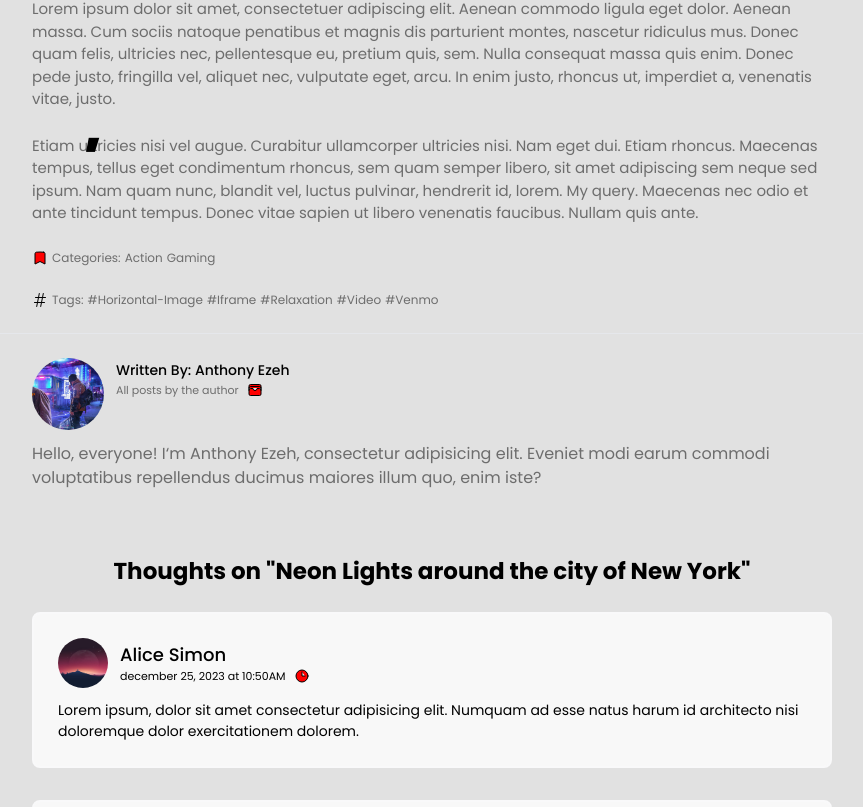
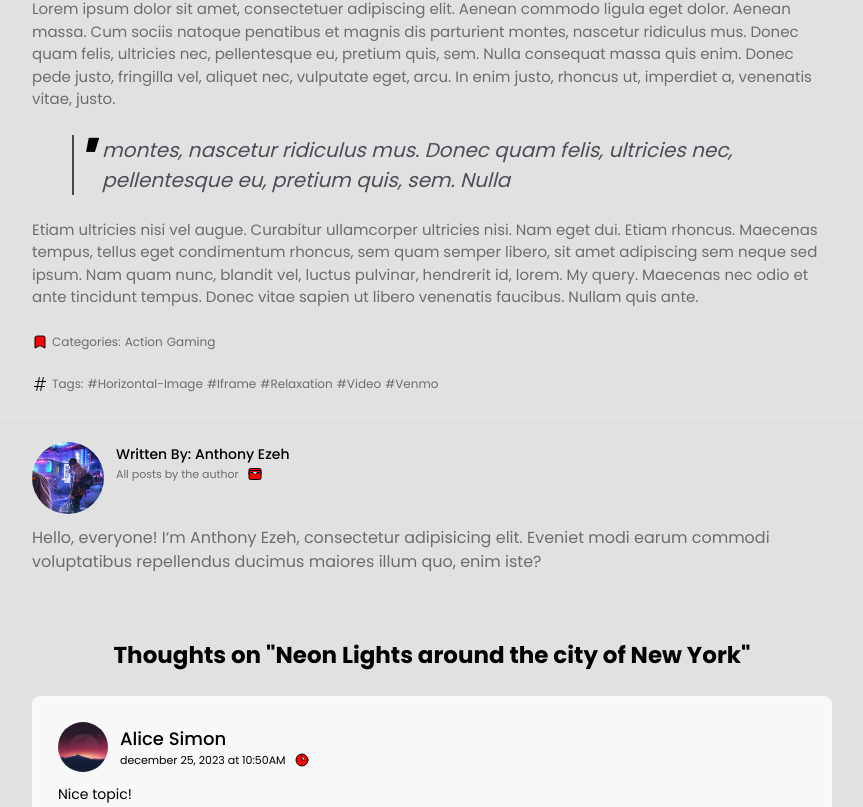
Before and after one commit to TheMoeEntity/devblog, a Next.js app: page /post in a window 1280 px wide. Shown: the part 2237-3044 px from the top of the page, without its empty margins (208-1071 px from the left). Built offline with nearby package versions, Linux system fonts and the light colour scheme.

Commit message:
framer motion

```diff
--- a/package.json
+++ b/package.json
@@ -14,6 +14,7 @@
   "dependencies": {
     "@types/react-slick": "^0.23.13",
     "bootstrap-icons": "^1.11.3",
+    "framer-motion": "^11.2.10",
     "next": "14.1.0",
     "next-themes": "^0.3.0",
     "react": "^18",
--- a/src/app/post/components/Comment.tsx
+++ b/src/app/post/components/Comment.tsx
@@ -2,37 +2,59 @@ import { type Comments } from "@/components/types";
 import Image from "next/image";
 import React, { type ReactElement } from "react";
 import { Clock } from "./svg";
+import { motion } from "framer-motion";
 
 const CommentComp = ({ comment }: { comment: Comments }): ReactElement => {
   return (
-    <div className="space-y-3 rounded-lg border-[2px] border-[#F9F9FA] p-4 lg:p-6 bg-lightTwo dark:bg-darkTwo ">
-      <header className="flex w-full space-x-3 items-center ">
-        <div className="h-[50px] w-[50px] relative rounded-full overflow-hidden dark:text-white ">
+    <motion.div
+      initial={{ opacity: 0, x: -50 }}
+      whileInView={{ opacity: 1, x: 0,  }}
+      className="space-y-3 rounded-lg  border-[2px] border-[#F9F9FA] p-4 lg:p-6 bg-lightTwo dark:bg-darkTwo "
+    >
+      <header className="flex w-full space-x-3 items-center">
+        <motion.div
+          className="h-[50px] w-[50px] relative rounded-full overflow-hidden dark:text-white"
+          initial={{ scale: 1.5 }}
+          whileInView={{ scale: 1 }}
+          transition={{ duration: 0.5 }}
+        >
           <Image
             layout="fill"
-            className="transition transform hover:scale-150 duration-300"
+            className="transition-transform duration-300"
             objectFit="cover"
             alt="img"
             src={"/moonlight.jpg"}
           />
-        </div>
-        <div className=" flex flex-col justify-center text-start dark:text-white text-black ">
-          <span className="text-[18px] capitalize   font-[500] ">
+        </motion.div>
+        <div className="flex flex-col justify-center text-start dark:text-white text-black">
+          <motion.span
+            className="text-[18px] capitalize font-[500]"
+            initial={{ x: 50 }}
+            whileInView={{ x: 0 }}
+            transition={{ duration: 0.5, delay: 0.25 }}
+          >
             {comment.username}
-          </span>
-          <p className="flex font-[400]  space-x-2 text-[11px] ">
+          </motion.span>
+          <motion.p
+            className="flex font-[400] space-x-2 text-[11px]"
+            initial={{ y: 50 }}
+            whileInView={{ y: 0 }}
+            transition={{ duration: 0.5 }}
+          >
             <span>{comment.date}</span> <Clock />
-          </p>
+          </motion.p>
         </div>
       </header>
 
-      <p className="w-full text-[14px] dark:text-[#d1d1d1] text-black font-[400] text-start ">
-        {/* {comment.comment} */}
-        Lorem ipsum, dolor sit amet consectetur adipisicing elit. Numquam ad
-        esse natus harum id architecto nisi doloremque dolor exercitationem
-        dolorem.
-      </p>
-    </div>
+      <motion.p
+        className="w-full text-[14px] dark:text-[#d1d1d1] text-black font-[400] text-start overflow-hidden"
+        initial={{ y: 50, opacity: 0 }}
+        whileInView={{ y: 0, opacity: 1 }}
+        transition={{ duration: 0.5, delay: 1  }}
+      >
+        {comment.comment}
+      </motion.p>
+    </motion.div>
   );
 };
 
--- a/src/app/post/components/Paragraph.tsx
+++ b/src/app/post/components/Paragraph.tsx
@@ -2,6 +2,7 @@
 import { Paragraph as ParagraphType } from "@/components/types";
 import Image from "next/image";
 import React from "react";
+import { motion } from "framer-motion";
 
 interface ParagraphProps {
   data: ParagraphType;
@@ -16,7 +17,6 @@ const Paragraph: React.FC<ParagraphProps> = ({ data }) => {
       <div className="space-y-6 mx-auto">
         {data.image && (
           <div className="relative max-w-[1000px] w-full h-[250px] lg:h-[666px] rounded-lg overflow-hidden mx-auto">
-
             <Image
               src={data.image}
               alt="paragraph"
@@ -28,24 +28,46 @@ const Paragraph: React.FC<ParagraphProps> = ({ data }) => {
           </div>
         )}
 
-        <h3 className="text-[15px] lg:max-w-[800px] mx-auto">{data.text}</h3>
+        <motion.h3
+          initial={{ opacity: 0, y: -60 }}
+          transition={{ duration: 0.5 }}
+          viewport={{ once: false }}
+          whileInView={{ opacity: 1, y: 0 }}
+          className="text-[15px] lg:max-w-[800px] mx-auto"
+        >
+          {data.text}
+        </motion.h3>
 
         {/* Caption */}
         <div>
-          <h5 className="border-l-[2px] border-darkThree dark:border-lightThree lg:max-w-[720px] mx-auto pl-6 italic text-[20px] dark:text-[#a2a2ac] text-[#4e4d58] relative">
-            <span
-              className="absolute top-0 left-0 text-6xl font-black text-[#6e6e6e42]"
-              style={{ color: color || "#000" }}
+          {data.caption && (
+            <motion.h5
+              initial={{ opacity: 0, y: -40 }}
+              whileInView={{ opacity: 1, y: 0 }}
+              transition={{ duration: 0.5 }}
+              viewport={{ once: false }}
+              className="border-l-[2px] border-darkThree dark:border-lightThree lg:max-w-[720px] mx-auto pl-7 italic text-[20px] dark:text-[#a2a2ac]  text-[#4e4d58] relative"
             >
-              &apos;
-            </span>
-            {data.caption}
-          </h5>
+              <span
+                className="font-black text-[#6e6e6e42] text-6xl absolute left-0 top-0  "
+                style={{ color: color || "#000" }}
+              >
+                &apos;
+              </span>
+              {data.caption}
+            </motion.h5>
+          )}
         </div>
 
-        <h3 className="text-[15px] lg:max-w-[800px] mx-auto">
+        <motion.h3
+          initial={{ opacity: 0, x: -40 }}
+          whileInView={{ opacity: 1, x: 0 }}
+          transition={{ duration: 0.5 }}
+          viewport={{ once: false }}
+          className="text-[15px] lg:max-w-[800px] mx-auto"
+        >
           {data.moreText}
-        </h3>
+        </motion.h3>
       </div>
     </div>
   );
--- a/src/app/post/page.tsx
+++ b/src/app/post/page.tsx
@@ -13,6 +13,7 @@ import CommentComp from "./components/Comment";
 import { Swiper, SwiperSlide, useSwiper } from "swiper/react";
 import { Navigation, Pagination } from "swiper/modules";
 import { useRef } from "react";
+import { motion } from "framer-motion";
 
 const Page: React.FC = () => {
   const swiperRef = useRef(null);
@@ -23,9 +24,14 @@ const Page: React.FC = () => {
 
       {/* Title and Subject Image */}
       <div className="flex flex-col items-center relative space-y-6 w-full m-auto">
-        <h1 className="font-[700] capitalize text-[#34343B] text-[32px] text-center w-full lg:max-w-[800px] dark:text-white">
+        <motion.h1
+          initial={{ opacity: 0, y: -40 }}
+          whileInView={{ opacity: 1, y: 0 }}
+          transition={{ duration: 0.5 }}
+          className="font-[700] capitalize text-[#34343B] text-[32px] text-center w-full lg:max-w-[800px] dark:text-white"
+        >
           {PostDummy[0].title}
-        </h1>
+        </motion.h1>
 
         <Swiper
           className="w-full h-fit rounded-lg overflow-hidden"
@@ -46,7 +52,12 @@ const Page: React.FC = () => {
           </div>
           {PostDummy[0].image.map((image, i) => (
             <SwiperSlide key={i} className="relative w-full">
-              <div className="relative flex justify-center items-center max-w-[1000px] rounded-lg overflow-hidden w-full h-[250px] lg:h-[666px]  mx-auto">
+              <motion.div
+                initial={{ scale: 0.8 }}
+                whileInView={{ scale: 1 }}
+                transition={{ duration: 1 }}
+                className="relative flex justify-center items-center max-w-[1000px] rounded-lg overflow-hidden w-full h-[250px] lg:h-[666px]  mx-auto"
+              >
                 <Image
                   src={image}
                   alt="paragraph"
@@ -56,7 +67,7 @@ const Page: React.FC = () => {
                   quality={100}
                   sizes="(max-width: 800px) 355px, (max-width: 1200px) 1000px, 1000px"
                 />
-              </div>
+              </motion.div>
             </SwiperSlide>
           ))}
         </Swiper>
--- a/src/components/dummies.tsx
+++ b/src/components/dummies.tsx
@@ -49,7 +49,8 @@ export const PostDummy: Post[] = [
       {
         image: "/assasin.jpg",
         text: "Lorem ipsum dolor sit amet, consectetuer adipiscing elit. Aenean commodo ligula eget dolor. Aenean massa. Cum sociis natoque penatibus et magnis dis parturient montes, nascetur ridiculus mus. Donec quam felis, ultricies nec, pellentesque eu, pretium quis, sem. Nulla consequat massa quis enim. Donec pede justo, fringilla vel, aliquet nec, vulputate eget, arcu. In enim justo, rhoncus ut, imperdiet a, venenatis vitae, justo.",
-        caption: "",
+        caption:
+          "montes, nascetur ridiculus mus. Donec quam felis, ultricies nec, pellentesque eu, pretium quis, sem. Nulla ",
         moreText:
           "Etiam ultricies nisi vel augue. Curabitur ullamcorper ultricies nisi. Nam eget dui. Etiam rhoncus. Maecenas tempus, tellus eget condimentum rhoncus, sem quam semper libero, sit amet adipiscing sem neque sed ipsum. Nam quam nunc, blandit vel, luctus pulvinar, hendrerit id, lorem. My query. Maecenas nec odio et ante tincidunt tempus. Donec vitae sapien ut libero venenatis faucibus. Nullam quis ante.",
       },
@@ -159,7 +160,7 @@ export const PostDummy: Post[] = [
       {
         image: "/assasin.jpg",
         text: "Lorem ipsum dolor sit amet, consectetuer adipiscing elit. Aenean commodo ligula eget dolor. Aenean massa. Cum sociis natoque penatibus et magnis dis parturient montes, nascetur ridiculus mus. Donec quam felis, ultricies nec, pellentesque eu, pretium quis, sem. Nulla consequat massa quis enim. Donec pede justo, fringilla vel, aliquet nec, vulputate eget, arcu. In enim justo, rhoncus ut, imperdiet a, venenatis vitae, justo.",
-        caption: "",
+        caption: "Jesus is King",
         moreText:
           "Etiam ultricies nisi vel augue. Curabitur ullamcorper ultricies nisi. Nam eget dui. Etiam rhoncus. Maecenas tempus, tellus eget condimentum rhoncus, sem quam semper libero, sit amet adipiscing sem neque sed ipsum. Nam quam nunc, blandit vel, luctus pulvinar, hendrerit id, lorem. My query. Maecenas nec odio et ante tincidunt tempus. Donec vitae sapien ut libero venenatis faucibus. Nullam quis ante.",
       },
```
Also changed, not shown: 1 other file (tests, documents, lock files or other folders).
